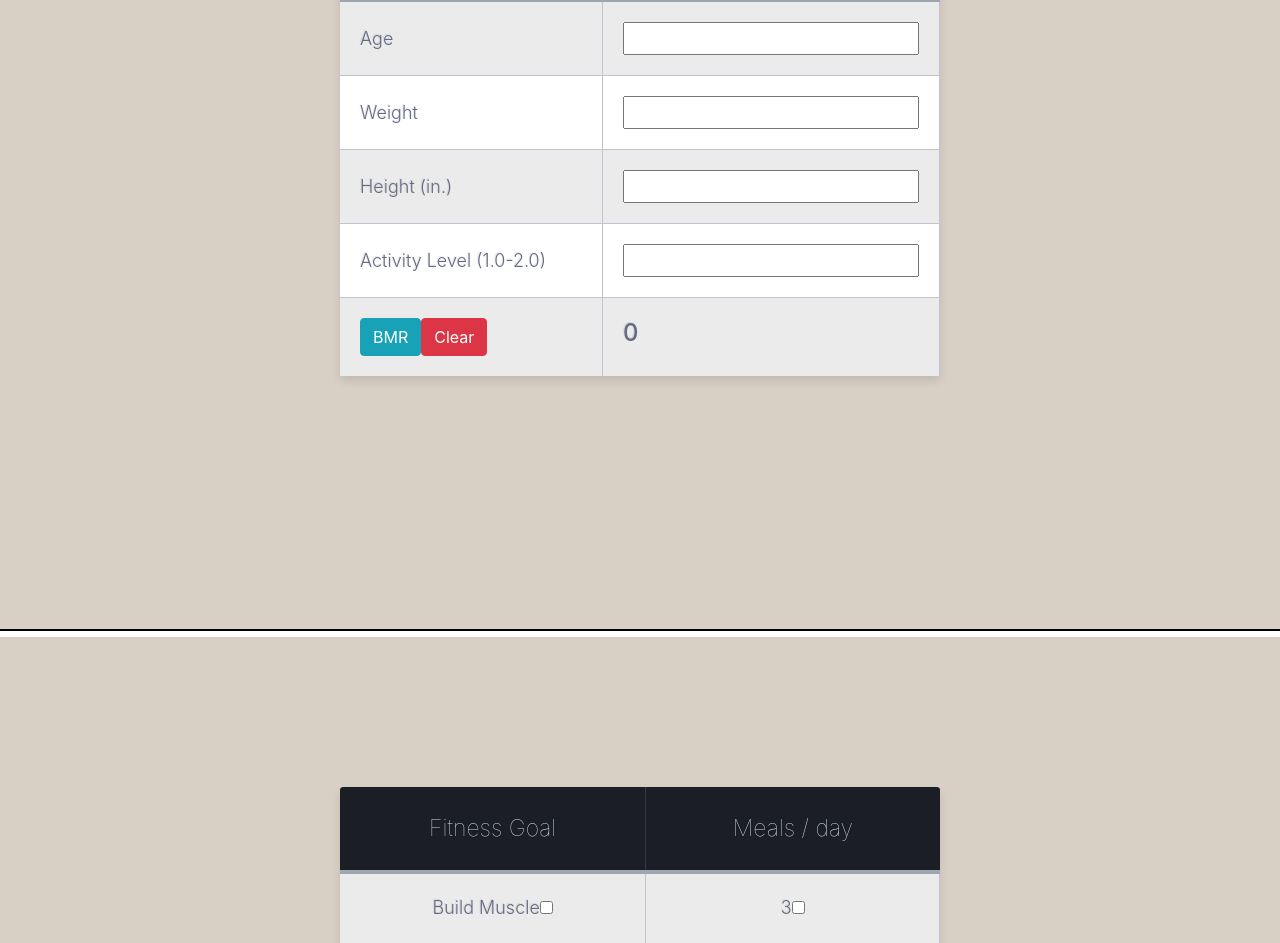
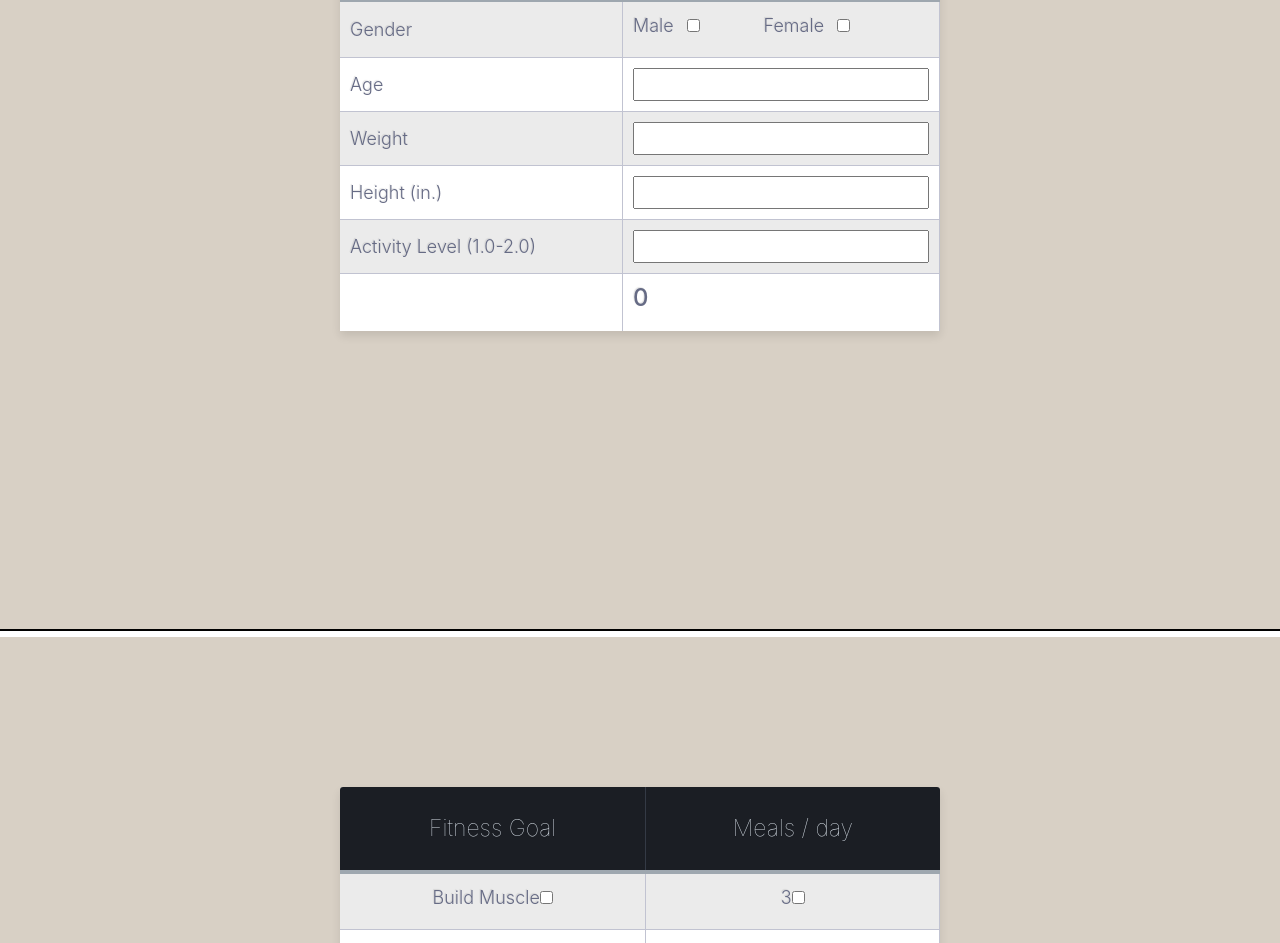
Before and after one commit to jwhittle933/JonathansJumpnJacks, a React (Create React App) app: page / in a window 1280 px wide. Shown: the part 969-1912 px from the top of the page. Built offline with nearby package versions, Linux system fonts and the light colour scheme.

Commit message:
update checkbox logic, errors

```diff
--- a/src/components/App.js
+++ b/src/components/App.js
@@ -13,13 +13,17 @@ class App extends Component {
   constructor() {
     super()
     this.state = {
+      gender: {},
+      genderError: false,
       age: "",
       weight: "",
       height: "",
       activityLevel: "",
       bmr: "",
       fitnessGoal: {},
-      meals: {}
+      fitnessGoalsError: false,
+      meals: {},
+      mealsGoalsError: false,
     }
   }
 
@@ -31,7 +35,28 @@ class App extends Component {
       }
     })
   }
-
+  genderSelector = element => {
+    let selection = element.value
+    let maleSelected = document.querySelector('#male').checked
+    let femaleSelected = document.querySelector('#female').checked
+    let maleChecked = selection === 'male' ? true : false
+    let femaleChecked = selection === 'female' ? true : false
+    if (!maleSelected && !femaleSelected){
+      this.setState(() => { return { gender: {} } })
+    } else if (maleSelected && femaleSelected){
+      this.setState(() => {return { genderError: true }})
+    } else {
+      this.setState(() => {
+        return {
+          genderError: false,
+          gender: {
+            male: maleChecked,
+            female: femaleChecked
+          }
+        }
+      })
+    }
+  }
   userInput = (alpha, beta) => {
     this.setState( () => {
       return {
@@ -39,7 +64,6 @@ class App extends Component {
       }
     })
   }
-
   fitnessGoalSelection = element => {
     let selection = element.value
     let buildSelected = document.querySelector('#build').checked
@@ -50,9 +74,14 @@ class App extends Component {
     let burnChecked = selection === "burn" ? true : false
     if (!buildSelected && !maintainSelected && !burnSelected){
       this.setState(() => { return { fitnessGoal: {} } })
+    } else if ( (buildSelected && maintainSelected) ||
+                (buildSelected && burnSelected) ||
+                ( maintainSelected && burnSelected) ) {
+        this.setState(() => { return { fitnessGoalsError: true } })
     } else {
       this.setState(() => {
         return {
+          fitnessGoalsError: false,
           fitnessGoal: {
             selection: selection,
             build: buildChecked,
@@ -70,9 +99,14 @@ class App extends Component {
     let sevenSelected = document.querySelector('#seven').checked
     if (!threeSelected && !fiveSelected && !sevenSelected){
       this.setState(() => { return { meals: {} } })
+    } else if ((threeSelected && fiveSelected) ||
+                (threeSelected && sevenSelected) ||
+                (fiveSelected && sevenSelected)) {
+        this.setState(() => { return { mealsGoalsError: true } })
     } else {
         this.setState(() => {
         return {
+          mealsGoalsError: false,
           meals: {
             selection: selection,
             three: threeSelected,
@@ -113,22 +147,23 @@ class App extends Component {
           next={this.next}
         />
         <Calulator
-          userAge={this.userAge}
           userInput={this.userInput}
-          userHeight={this.userHeight}
-          userActivityLevel={this.userActivityLevel}
           clear={this.clearUserInput}
           next={this.next}
+          gender={this.genderSelector}
           age={this.state.age}
           weight={this.state.weight}
           height={this.state.height}
           activity={this.state.activityLevel}
+          error={this.state.genderError}
         />
         <Goals
           fitnessGoal={this.fitnessGoalSelection}
           meals={this.mealsSelection}
-          fitnessChoice={this.fitnessGoal}
-          mealsChoice={this.meals}
+          fitnessChoice={this.state.fitnessGoal}
+          mealsChoice={this.state.meals}
+          fitnessError={this.state.fitnessGoalsError}
+          mealsError={this.state.mealsGoalsError}
         />
         <Macros
           age = {this.state.age}
--- a/src/components/BmrInfo.js
+++ b/src/components/BmrInfo.js
@@ -6,6 +6,7 @@ class BmrInfo extends Component {
             <div className="bmr" style={this.props.display}>
                 <h2>BMR Info</h2>
                 <p>BMR (Basal Metabolic Rate) is the calculation of your body's caloric expenditure for a single day. </p>
+                <p id="closeButton" onClick={this.props.toggleBmr}>[close]</p>
             </div>
         )
     }
--- a/src/components/Calculator.js
+++ b/src/components/Calculator.js
@@ -3,10 +3,11 @@ import PropTypes from 'prop-types'
 import { Button } from 'react-bootstrap'
 
 import BmrInfo from './BmrInfo'
+import GenderError from './GenderError'
 
 class Calulator extends Component {
-    constructor(){
-        super()
+    constructor(props){
+        super(props)
         this.state = {
             bmrShow: false
         }
@@ -20,21 +21,26 @@ class Calulator extends Component {
         })
     }
     render () {
-        const { userInput, age, weight, height, activity, clear } =  this.props
-        const display = {
-            display: this.state.bmrShow === false ? 'none' : 'block'
-        }
+        const { userInput, gender,age, weight, height, activity, clear } =  this.props
+
         return (
         <div className="calulator-table" id="tracker">
             <table className="table-fill calc">
                 <thead>
                     <tr>
                         <th>*Enter your information</th>
-                        <th>
-                        </th>
+                        <th><Button bsStyle="info" bsSize="xsmall" onClick={this.toggleBmr}>BMR?</Button>
+                        <Button bsStyle="danger" bsSize="xsmall" onClick={clear}>Clear</Button></th>
                     </tr>
                 </thead>
                 <tbody>
+                    <tr>
+                        <td>Gender</td>
+                        <td>
+                            <label>Male</label><input id="male" defaultValue="male" type="checkbox" onClick={ e => {gender(e.target)}}/>
+                            <label>Female</label><input id="female" defaultValue="female" type="checkbox" onClick={ e => {gender(e.target)}}/>
+                        </td>
+                    </tr>
                     <tr>
                         <td>Age</td>
                         <td><input type="text" value={age} onChange={ e => userInput('age', e.target.value)} /></td>
@@ -52,13 +58,13 @@ class Calulator extends Component {
                         <td><input type="text" value={activity} onChange={ e => userInput('activityLevel', e.target.value)} /></td>
                     </tr>
                     <tr>
-                        <td><Button bsStyle="info" bsSize="xsmall" onClick={this.toggleBmr}>BMR</Button>
-                        <Button bsStyle="danger" bsSize="xsmall" onClick={clear}>Clear</Button></td>
+                        <td></td>
                         <td><h4>{ Math.round((66 + (6.3 * weight) + (12.9 * height) - (6.8 * age)) * activity) }</h4></td>
                     </tr>
                 </tbody>
             </table>
-            <BmrInfo display={display} />
+            { this.state.bmrShow ? <BmrInfo toggleBmr={this.toggleBmr}/> : null }
+            { this.props.error ? <GenderError /> : null }
         </div>
     )}
 }
--- /dev/null
+++ b/src/components/GenderError.js
@@ -0,0 +1,14 @@
+import React, { Component} from 'react';
+
+class GenderError extends Component {
+    render () {
+        return (
+            <div className="genderError">
+                <p>Please select only one gender</p>
+            </div>
+        )
+    }
+}
+
+
+export default GenderError;
--- a/src/components/Goals.js
+++ b/src/components/Goals.js
@@ -1,4 +1,6 @@
 import React, { Component } from 'react'
+
+import GoalsError from './GoalsError'
 
 class Goals extends Component {
     constructor(props){
@@ -13,7 +15,9 @@ class Goals extends Component {
                 three:false,
                 five:false,
                 seven:false
-            }
+            },
+            fitnessError: this.props.fitnessError,
+            mealsError: this.props.mealsError
         }
     }
     render () {
@@ -54,6 +58,14 @@ class Goals extends Component {
                         </tr>
                     </tbody>
                 </table>
+                { this.props.fitnessError ?
+                    <GoalsError  error={this.props.fitnessError}
+                                 errorName="fitness goal"
+                    /> : null }
+                { this.props.mealsError ?
+                    <GoalsError error={this.props.mealsError}
+                                errorName="meal count"
+                    /> : null }
             </div>
         )
     }
--- /dev/null
+++ b/src/components/GoalsError.js
@@ -0,0 +1,19 @@
+import React, { Component} from 'react';
+
+class GoalsError extends Component {
+    constructor(props){
+        super(props)
+        this.state = {
+            error: this.props.error
+        }
+    }
+    render () {
+        return (
+            <div className="genderError">
+                <p>Please select only one {this.props.errorName}</p>
+            </div>
+        )
+    }
+}
+
+export default GoalsError;
--- a/src/index.css
+++ b/src/index.css
@@ -10,6 +10,9 @@ body {
 header h2 {
   font-family: Menlo;
   font-size: 1.25em;
+}
+p {
+  font-size: 1.1em;
 }
 .header {
   display: none;
@@ -64,15 +67,6 @@ header h2 {
     border: 2px solid black;
     box-shadow: 0 5px 10px rgba(0, 0, 0, 0.9);
 }
-/*
-* Controls
-*/
-
-/*
-*
-* Table Styles
-*
-*/
 
 .calulator-table {
   display: inline-block;
@@ -83,15 +77,39 @@ header h2 {
   height: 100vh;
 }
 .bmr {
-  background-color: rgba(0, 0, 0, 0.8);
+  background-color: #2B3A42;
+  box-shadow: 0 5px 10px rgba(0, 0, 0, 0.3);
   width: 20vw;
   height: 50vh;
   color:white;
+  font-family: Calibri light;
   position: absolute;
   left: 0;
   top: 110vh;
+  border-top: 3px solid #3F5866;
+  border-right: 3px solid #3F5866;
+  border-bottom: 3px solid #3F5866;
   border-radius: 0 10px 10px 0;
   text-align: center;
+  animation: all 5s infinite;
+}
+#closeButton {
+  width: 7vw;
+  background-color: rgba(180, 49, 49, 0.9);
+  border-radius: 5px;
+  border: 1px solid black;
+  font-size: .8rem;
+  font-family: Menlo;
+  position: absolute;
+  bottom: 0;
+}
+#closeButton:hover {
+  cursor: pointer;
+  background-color: rgba(173, 31, 31, 0.9);
+}
+#closeButton:active {
+  cursor: pointer;
+  background-color: rgba(175, 6, 6, 0.9);
 }
 .macros-table{
   display: inline-block;
@@ -117,14 +135,32 @@ header h2 {
   border-radius:3px;
   border-collapse: collapse;
   max-width: 600px;
-  padding:5px;
   width: 100%;
   box-shadow: 0 5px 10px rgba(0, 0, 0, 0.1);
-  animation: float 5s infinite;
+  /* animation: all 5s infinite; */
 }
 .calc {
+  margin-top: 0px;
   margin-left: auto;
   margin-right: auto;
+}
+#male {
+  margin-left: 1vw;
+  margin-right: 5vw;
+}
+#female {
+  margin-left: 1vw;
+}
+.genderError {
+  text-align: center;
+  background-color: rgba(214, 31, 31, 0.6);
+  border-radius: 5px;
+  box-shadow: 0 5px 10px rgba(0, 0, 0, 0.5);
+  color: white;
+  width: 50vw;
+  margin-top: 2vh;
+  margin-right:auto;
+  margin-left: auto;
 }
 .goals {
   margin-top: 100px;
@@ -175,7 +211,7 @@ tr:nth-child(odd) td {
 }
 td {
   background:#FFFFFF;
-  padding:20px;
+  padding: 10px;
   text-align:left;
   vertical-align:middle;
   font-weight:300;
```
